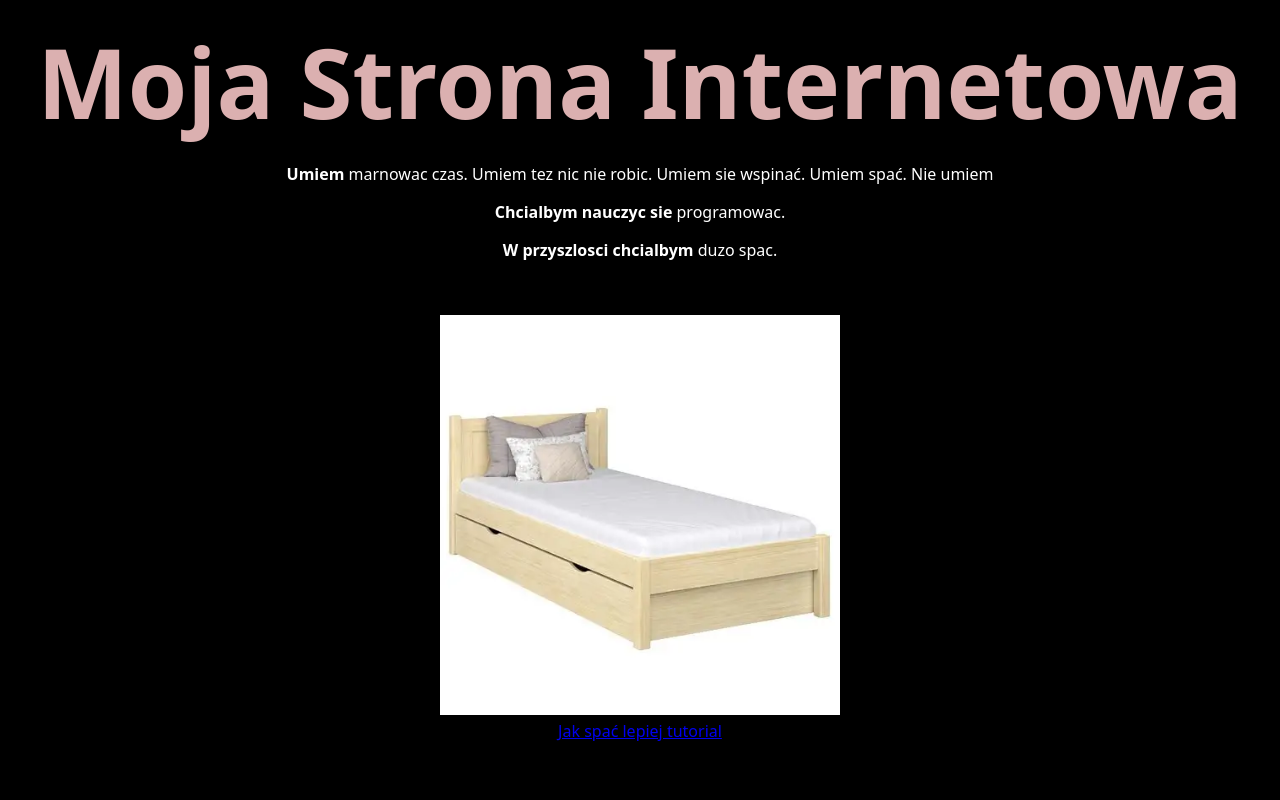
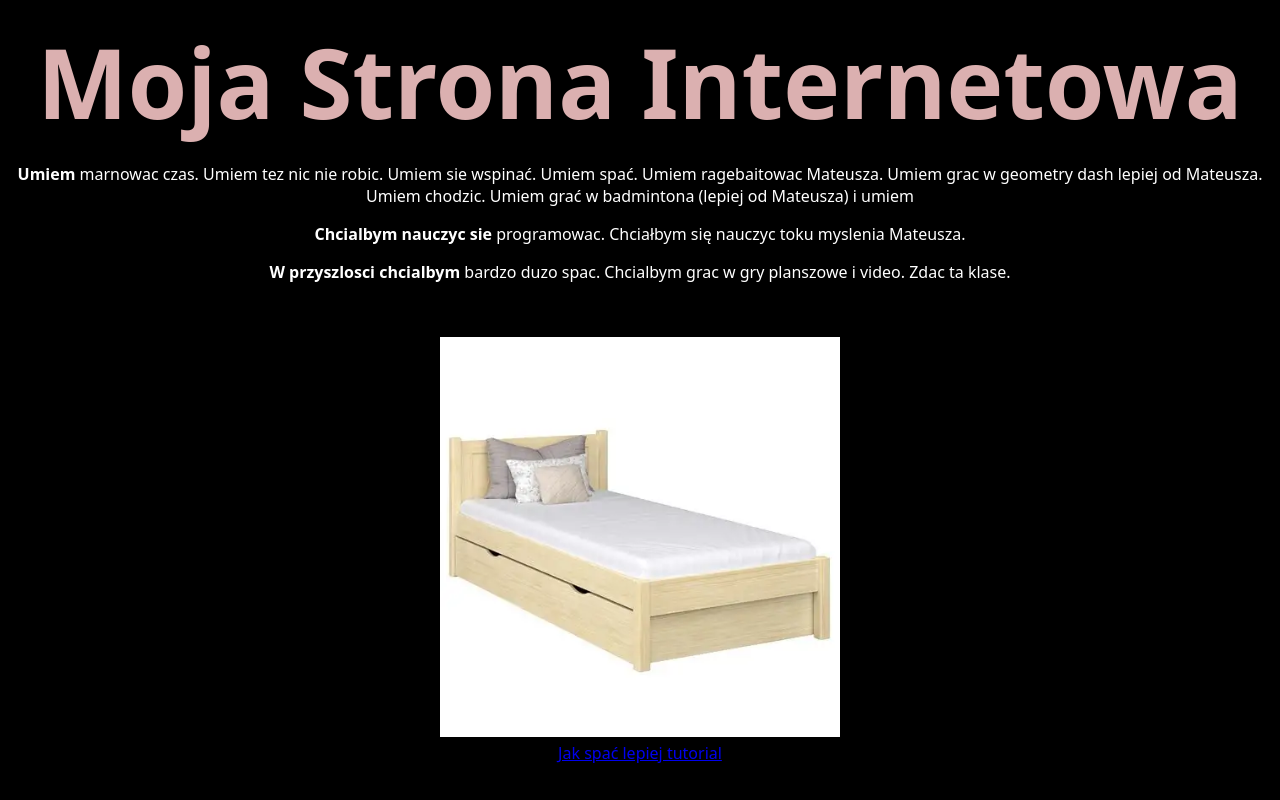
Before and after one commit to PuszkaZGroszkiem22/puszkazgroszkiem22.github.io, a plain HTML site: page index.html in a window 1280 px wide. Drawn offline with Linux system fonts and the light colour scheme; a web font is replaced by a local one.

Commit message:
Update index.html

```diff
--- a/index.html
+++ b/index.html
@@ -12,9 +12,9 @@
 <body class="bitcount-grid-single-670">
     <div>
     <p><center><f><b><k>Moja Strona Internetowa</k></b></center></f></p>
-    <p><b><g><center> Umiem</b> marnowac czas. Umiem tez nic nie robic. Umiem sie wspinać. Umiem spać. Nie umiem </p>
-    <p><b> Chcialbym nauczyc sie</b> programowac.</p>
-    <p><b> W przyszlosci chcialbym</b> duzo spac.</g></p></center></p>
+    <p><b><g><center> Umiem</b> marnowac czas. Umiem tez nic nie robic. Umiem sie wspinać. Umiem spać. Umiem ragebaitowac Mateusza. Umiem grac w geometry dash lepiej od Mateusza. Umiem chodzic. Umiem grać w badmintona (lepiej od Mateusza) i umiem  </p>
+    <p><b> Chcialbym nauczyc sie</b> programowac. Chciałbym się nauczyc toku myslenia Mateusza. </p>
+    <p><b> W przyszlosci chcialbym</b> bardzo duzo spac. Chcialbym grac w gry planszowe i video. Zdac ta klase.</g></p></center></p>
     <p><center><img></p>
     <img src="łóżko.webp" alt='' width=400 lenght=300>
     <center></center><a href="https://www.youtube.com/watch?v=dQw4w9WgXcQ&list=RDdQw4w9WgXcQ&start_radio=1">Jak spać lepiej tutorial</a>
```
